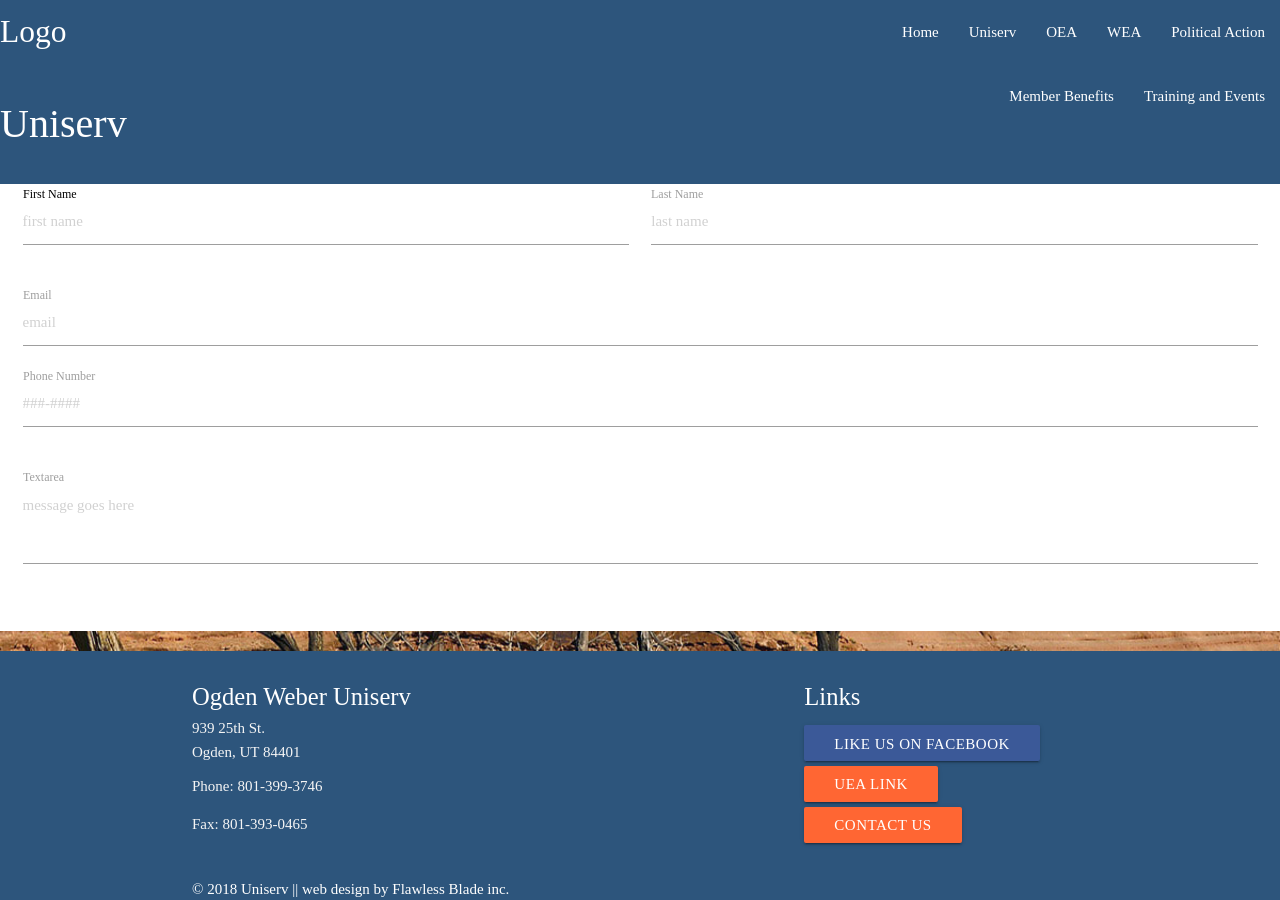
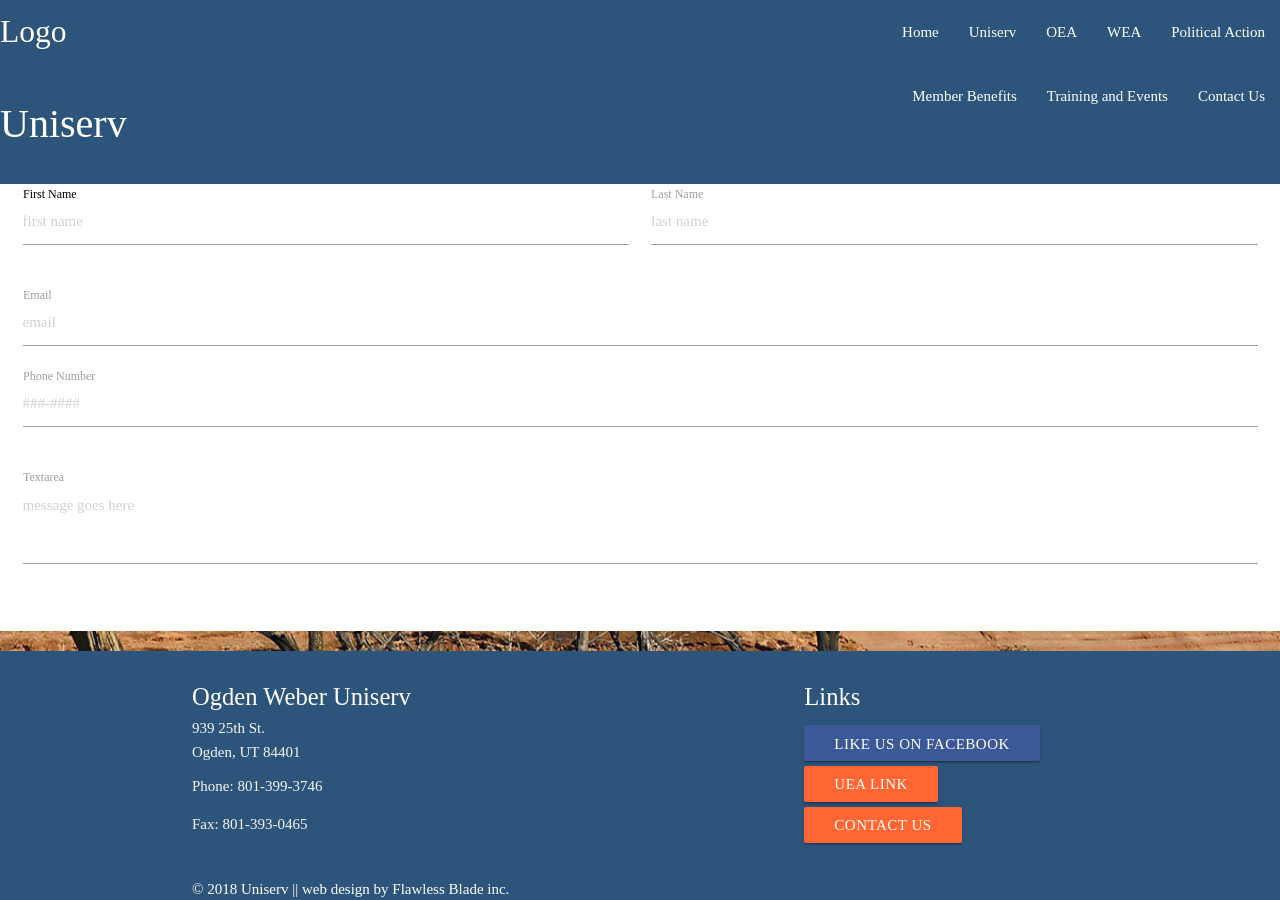
Before and after one commit to Sword220/uniserve, a React (Create React App) app in the folder uniserv-site/client/: page /contact in a window 1280 px wide. Built offline with nearby package versions, Linux system fonts and the light colour scheme.

Commit message:
contact added to footer and navbar

```diff
--- a/uniserv-site/client/src/components/Footer.js
+++ b/uniserv-site/client/src/components/Footer.js
@@ -1,4 +1,5 @@
 import React from 'react'
+import { Link } from 'react-router-dom'
 
 class Footer extends React.Component {
 
@@ -27,7 +28,9 @@
                   <a class="waves-effect btn" href="myuea.org" style={{ background: '#ff6633' }}>uea link</a>
                 </li>
                 <li>
-                  <a class="waves-effect btn" href="#!" style={{ background: '#ff6633' }}>contact us</a>
+                  <Link to="/contact">
+                  <a class="waves-effect btn"style={{ background: '#ff6633' }}>contact us</a>
+                  </Link>
                 </li>
               </ul>
             </div>
--- a/uniserv-site/client/src/components/NavBar.js
+++ b/uniserv-site/client/src/components/NavBar.js
@@ -39,7 +39,7 @@
                 </Link>
               </li>
               <li>
-                <Link to='/polaction'>
+                <Link to="/polaction">
                   Political Action
                 </Link>
               </li>
@@ -65,6 +65,11 @@
                   Training and Events
                 </Link>
               </li>
+              <li>
+                <Link to="/contact">
+                  Contact Us
+                </Link>
+              </li>
             </ul>
           </div>
         </nav>
```
